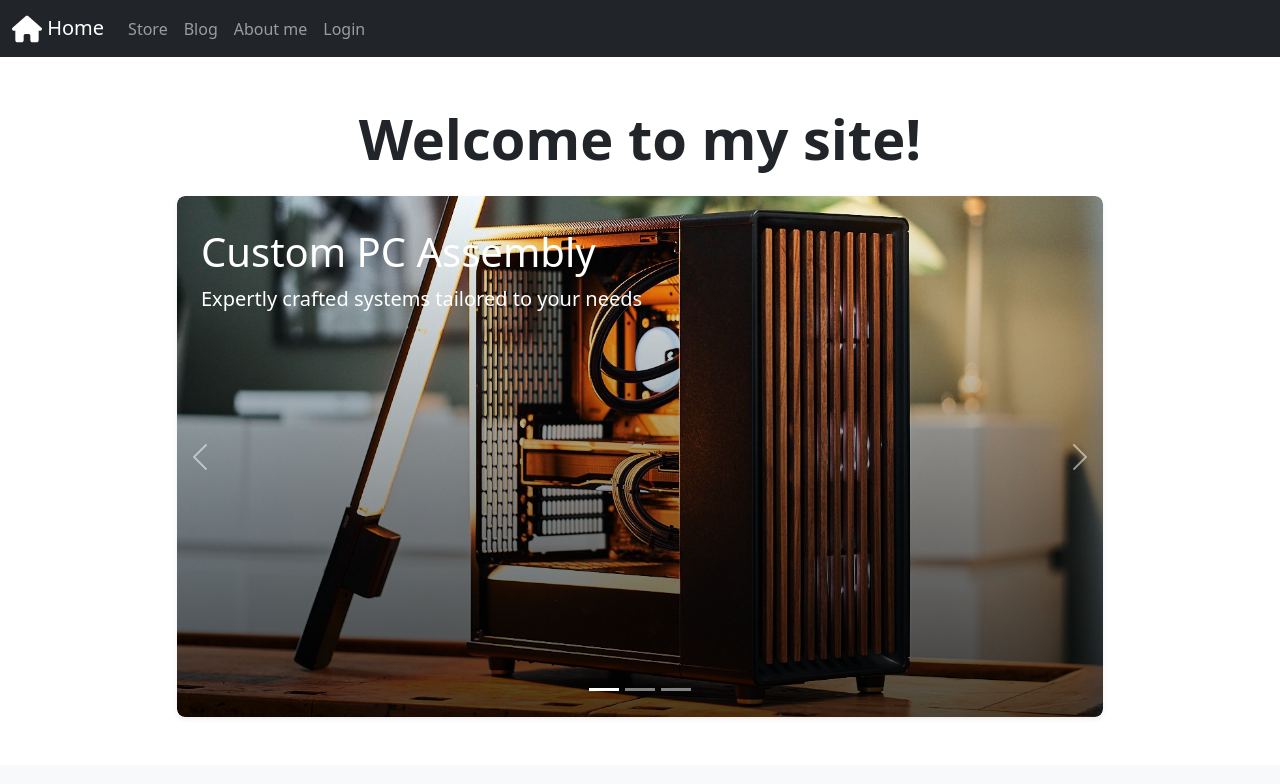
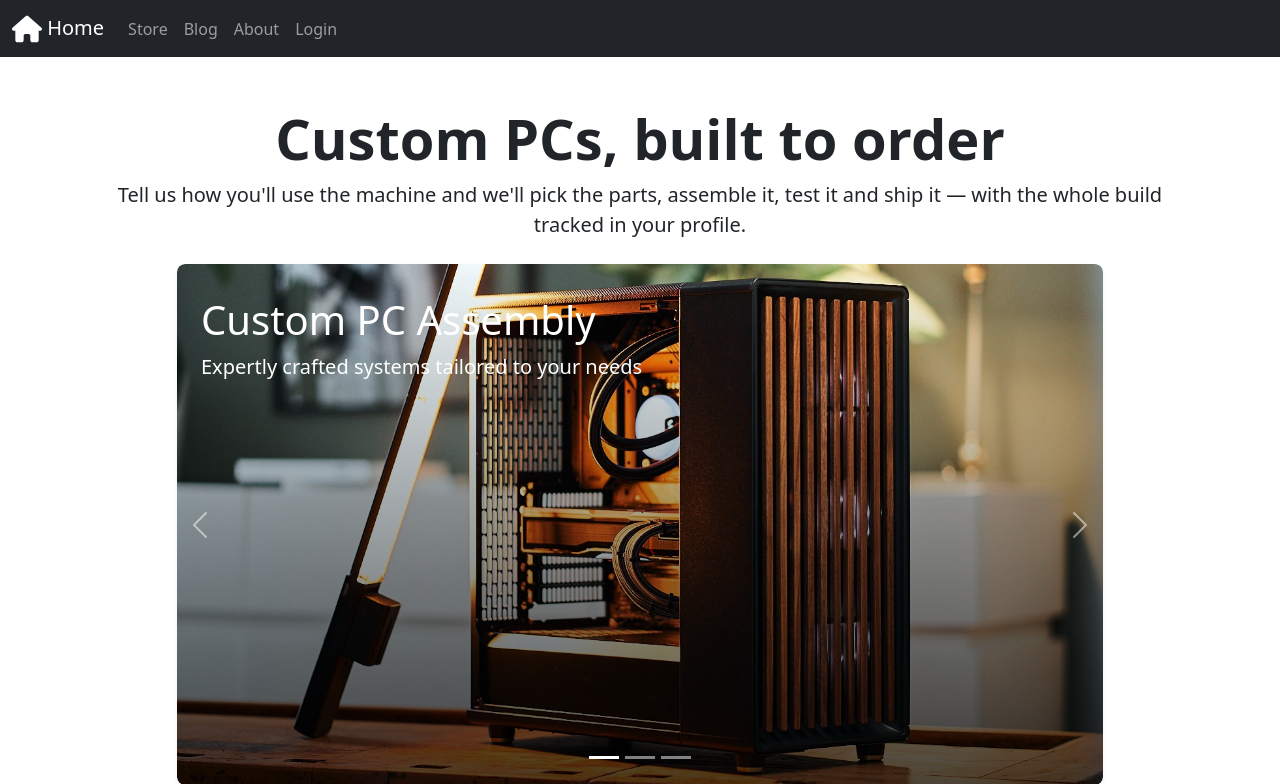
Before and after one commit to koskrub-15/django-pc-builder, a Django app: page / in a window 1280 px wide. Shown: the top 784 px of the page. Run offline with Django 5.2, Linux system fonts and the light colour scheme.

Commit message:
Add screenshots to the README
The README described a UI-heavy project without showing any of it, which
is the one gap the sibling habit_api README does not have. Five shots —
homepage, services, live chat with the admin's quoting panel, the order
tracker and the blog — captured from the Docker stack against seeded
demo data. No real names, addresses or email addresses appear in them.

Also replaces the last two starter placeholders these shots exposed:
the homepage headline was "Welcome to my site!", and the blog rendered an
empty bordered card wherever the paginator had nothing to show because
the card wrapped the include rather than the other way round.

```diff
--- a/apps/templates/_helpers/_header.html
+++ b/apps/templates/_helpers/_header.html
@@ -31,7 +31,7 @@
                         </li>
                     {% endif %}
                     <li class="nav-item">
-                        <a class="nav-link" href="{% url 'about:index' %}">About me</a>
+                        <a class="nav-link" href="{% url 'about:index' %}">About</a>
                     </li>
                     {% if user.is_authenticated %}
                         {% if user.is_staff %}
--- a/apps/templates/base/index.html
+++ b/apps/templates/base/index.html
@@ -9,7 +9,10 @@
         <section class="hero-section">
             <div class="container py-5">
                 <header class="text-center mb-4">
-                    <h1 class="display-4 fw-bold">Welcome to my site!</h1>
+                    <h1 class="display-4 fw-bold">Custom PCs, built to order</h1>
+                    <p class="lead">
+                        Tell us how you'll use the machine and we'll pick the parts, assemble it, test it and ship it — with the whole build tracked in your profile.
+                    </p>
                 </header>
                 <!-- Hero Carousel -->
                 <div class="row justify-content-center">
--- a/apps/templates/blog/index.html
+++ b/apps/templates/blog/index.html
@@ -23,9 +23,11 @@
             {% endif %}
         {% endblock page_title %}
         {% block page_content %}
+            {% if page_obj.has_other_pages %}
                 <div class="card shadow-sm mb-4">
                     <div class="card-body p-3">{% include "_components/paginator.html" %}</div>
                 </div>
+            {% endif %}
             <div class="row g-4">
                 {% for post in page_obj %}
                     <div class="col-12">
@@ -91,9 +93,11 @@
                     </div>
                 {% endfor %}
             </div>
+            {% if page_obj.has_other_pages %}
                 <div class="card shadow-sm mt-4">
                     <div class="card-body p-3">{% include "_components/paginator.html" %}</div>
                 </div>
+            {% endif %}
         {% endblock page_content %}
         {# djlint:off H041 — the container wraps the page_title/page_content blocks on purpose, so children override in place. #}
     </div>
```
Also changed, not shown: README.md, files/blog.jpg (added), files/chat.jpg (added), files/home.jpg (added), files/store.jpg (added), files/tracker.jpg (added). Lines whose indentation alone changed are shown as unchanged.
